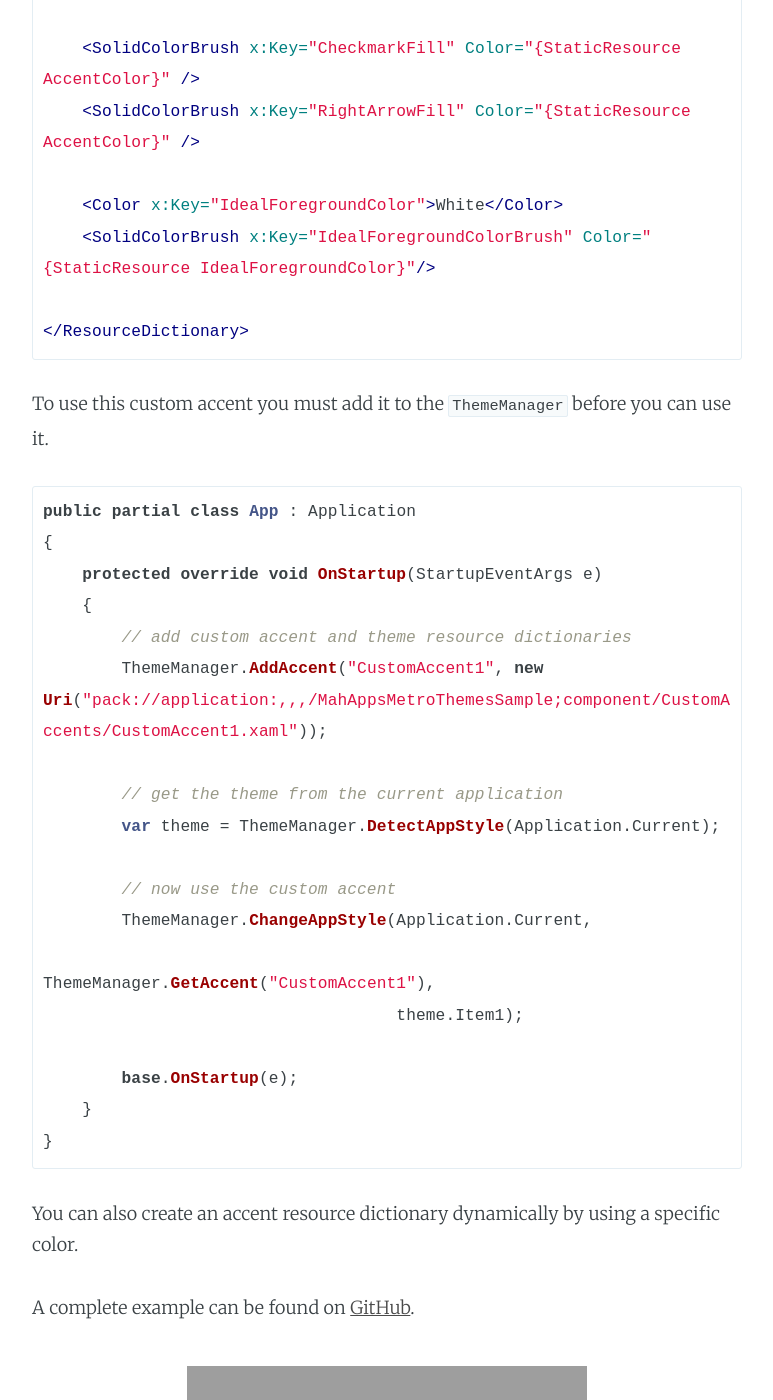
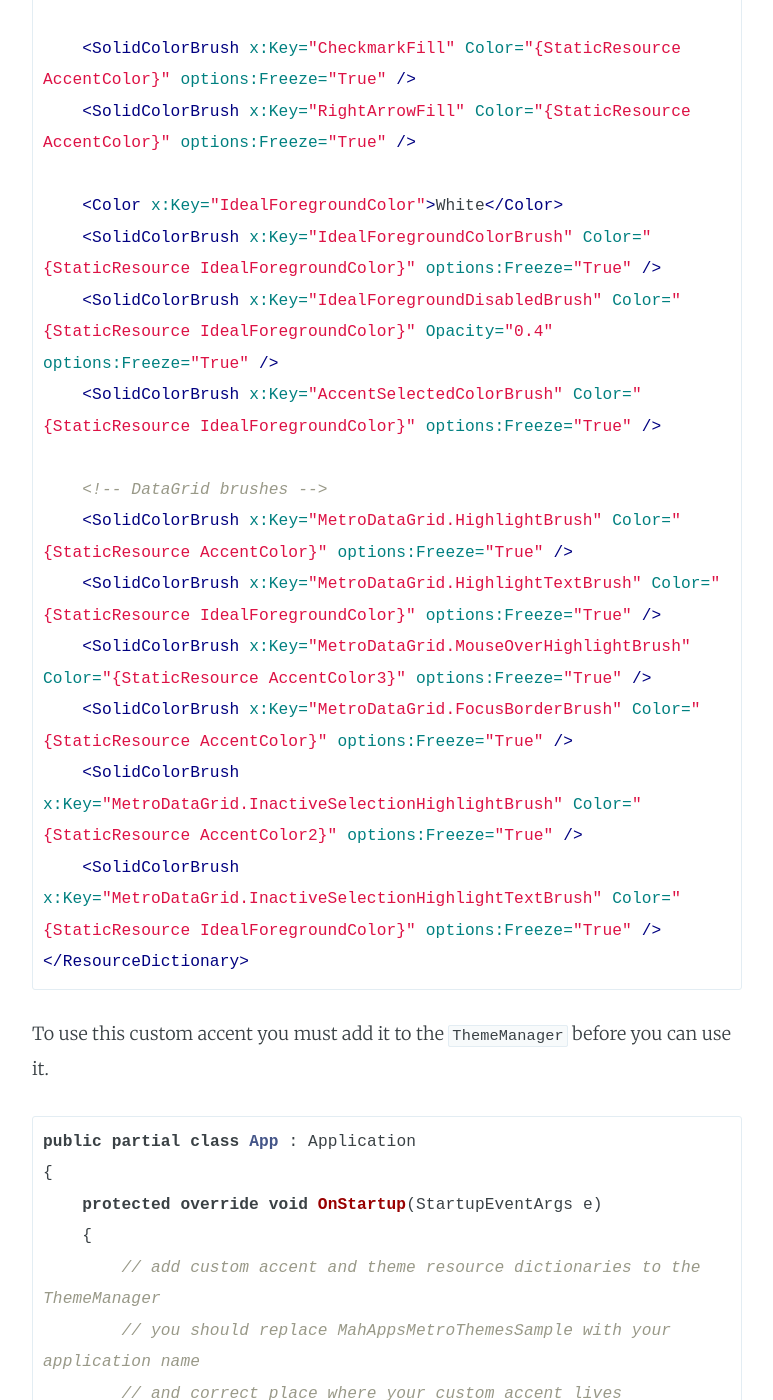
Before and after one commit to punker76/jekyll.jkarger.de, a Jekyll site: the page built from _posts/2014-11-27-mahapps-metro-themes.markdown, in a window 1280 px wide and 1400 px high, scrolled down 5735 px. Shown: the whole window, without its empty margins (253-1026 px from the left). Built offline with Jekyll 4.4.1, drawn with Linux system fonts in a browser that asks for light colours; comment, search, counter and statistics services are not loaded; some of the changed text lies outside the part shown.

Commit message:
update theme blog post

````diff
--- a/_posts/2014-11-27-mahapps-metro-themes.markdown
+++ b/_posts/2014-11-27-mahapps-metro-themes.markdown
@@ -57,13 +57,14 @@ public partial class App : Application
 {
     protected override void OnStartup(StartupEventArgs e)
     {
-        // get the theme from the current application
-        var theme = ThemeManager.DetectAppStyle(Application.Current);
+        // get the current app style (theme and accent) from the application
+        // you can then use the current theme and custom accent instead set a new theme
+        Tuple<AppTheme, Accent> appStyle = ThemeManager.DetectAppStyle(Application.Current);
 
         // now set the Green accent and dark theme
         ThemeManager.ChangeAppStyle(Application.Current,
                                     ThemeManager.GetAccent("Green"),
-                                    ThemeManager.GetAppTheme("BaseDark"));
+                                    ThemeManager.GetAppTheme("BaseDark")); // or appStyle.Item1
 
         base.OnStartup(e);
     }
@@ -94,10 +95,7 @@ public partial class AccentStyleWindow : MetroWindow
 {
     public void ChangeAppStyle()
     {
-        // get the theme from the window
-        var theme = ThemeManager.DetectAppStyle(this);
-
-        // now set the Red accent and dark theme
+        // set the Red accent and dark theme only to the current window
         ThemeManager.ChangeAppStyle(this,
                                     ThemeManager.GetAccent("Red"),
                                     ThemeManager.GetAppTheme("BaseDark"));
@@ -126,27 +124,34 @@ Another nice feature of `MahApps.Metro` `ThemeManager` is to use custom created
     <Color x:Key="AccentColor4">#33D80073</Color>
 
     <!-- re-set brushes too -->
-    <SolidColorBrush x:Key="HighlightBrush" Color="{StaticResource HighlightColor}" />
-    <SolidColorBrush x:Key="AccentColorBrush" Color="{StaticResource AccentColor}"/>
-    <SolidColorBrush x:Key="AccentColorBrush2" Color="{StaticResource AccentColor2}"/>
-    <SolidColorBrush x:Key="AccentColorBrush3" Color="{StaticResource AccentColor3}"/>
-    <SolidColorBrush x:Key="AccentColorBrush4" Color="{StaticResource AccentColor4}"/>
+    <SolidColorBrush x:Key="HighlightBrush" Color="{StaticResource HighlightColor}" options:Freeze="True" />
+    <SolidColorBrush x:Key="AccentColorBrush" Color="{StaticResource AccentColor}" options:Freeze="True" />
+    <SolidColorBrush x:Key="AccentColorBrush2" Color="{StaticResource AccentColor2}" options:Freeze="True" />
+    <SolidColorBrush x:Key="AccentColorBrush3" Color="{StaticResource AccentColor3}" options:Freeze="True" />
+    <SolidColorBrush x:Key="AccentColorBrush4" Color="{StaticResource AccentColor4}" options:Freeze="True" />
 
-    <SolidColorBrush x:Key="WindowTitleColorBrush" Color="{StaticResource AccentColor}" />
+    <SolidColorBrush x:Key="WindowTitleColorBrush" Color="{StaticResource AccentColor}" options:Freeze="True" />
 
-    <SolidColorBrush x:Key="AccentSelectedColorBrush" Color="White" />
-
-    <LinearGradientBrush x:Key="ProgressBrush" EndPoint="0.001,0.5" StartPoint="1.002,0.5">
+    <LinearGradientBrush x:Key="ProgressBrush" EndPoint="0.001,0.5" StartPoint="1.002,0.5" options:Freeze="True">
         <GradientStop Color="{StaticResource HighlightColor}" Offset="0" />
         <GradientStop Color="{StaticResource AccentColor3}" Offset="1" />
     </LinearGradientBrush>
 
-    <SolidColorBrush x:Key="CheckmarkFill" Color="{StaticResource AccentColor}" />
-    <SolidColorBrush x:Key="RightArrowFill" Color="{StaticResource AccentColor}" />
+    <SolidColorBrush x:Key="CheckmarkFill" Color="{StaticResource AccentColor}" options:Freeze="True" />
+    <SolidColorBrush x:Key="RightArrowFill" Color="{StaticResource AccentColor}" options:Freeze="True" />
 
     <Color x:Key="IdealForegroundColor">White</Color>
-    <SolidColorBrush x:Key="IdealForegroundColorBrush" Color="{StaticResource IdealForegroundColor}"/>
+    <SolidColorBrush x:Key="IdealForegroundColorBrush" Color="{StaticResource IdealForegroundColor}" options:Freeze="True" />
+    <SolidColorBrush x:Key="IdealForegroundDisabledBrush" Color="{StaticResource IdealForegroundColor}" Opacity="0.4" options:Freeze="True" />
+    <SolidColorBrush x:Key="AccentSelectedColorBrush" Color="{StaticResource IdealForegroundColor}" options:Freeze="True" />
 
+    <!-- DataGrid brushes -->
+    <SolidColorBrush x:Key="MetroDataGrid.HighlightBrush" Color="{StaticResource AccentColor}" options:Freeze="True" />
+    <SolidColorBrush x:Key="MetroDataGrid.HighlightTextBrush" Color="{StaticResource IdealForegroundColor}" options:Freeze="True" />
+    <SolidColorBrush x:Key="MetroDataGrid.MouseOverHighlightBrush" Color="{StaticResource AccentColor3}" options:Freeze="True" />
+    <SolidColorBrush x:Key="MetroDataGrid.FocusBorderBrush" Color="{StaticResource AccentColor}" options:Freeze="True" />
+    <SolidColorBrush x:Key="MetroDataGrid.InactiveSelectionHighlightBrush" Color="{StaticResource AccentColor2}" options:Freeze="True" />
+    <SolidColorBrush x:Key="MetroDataGrid.InactiveSelectionHighlightTextBrush" Color="{StaticResource IdealForegroundColor}" options:Freeze="True" />
 </ResourceDictionary>
 ```
 
@@ -157,16 +162,18 @@ public partial class App : Application
 {
     protected override void OnStartup(StartupEventArgs e)
     {
-        // add custom accent and theme resource dictionaries
+        // add custom accent and theme resource dictionaries to the ThemeManager
+        // you should replace MahAppsMetroThemesSample with your application name
+        // and correct place where your custom accent lives
         ThemeManager.AddAccent("CustomAccent1", new Uri("pack://application:,,,/MahAppsMetroThemesSample;component/CustomAccents/CustomAccent1.xaml"));
 
-        // get the theme from the current application
-        var theme = ThemeManager.DetectAppStyle(Application.Current);
+        // get the current app style (theme and accent) from the application
+        Tuple<AppTheme, Accent> appStyle = ThemeManager.DetectAppStyle(Application.Current);
 
-        // now use the custom accent
+        // now change app style to the custom accent and current theme
         ThemeManager.ChangeAppStyle(Application.Current,
                                     ThemeManager.GetAccent("CustomAccent1"),
-                                    theme.Item1);
+                                    appStyle.Item1);
 
         base.OnStartup(e);
     }
@@ -175,6 +182,8 @@ public partial class App : Application
 
 You can also create an accent resource dictionary dynamically by using a specific color.
 
-A complete example can be found on [GitHub](https://github.com/punker76/code-samples).
+A complete sample can be found on [GitHub](https://github.com/punker76/code-samples).
 
 ![]({{ site.url }}/images/mahapps_themes_02.png)
+
+![mahapps_more_colors](https://cloud.githubusercontent.com/assets/658431/13557016/9d7e23a4-e3e7-11e5-839a-177c39977e8e.gif)
````
